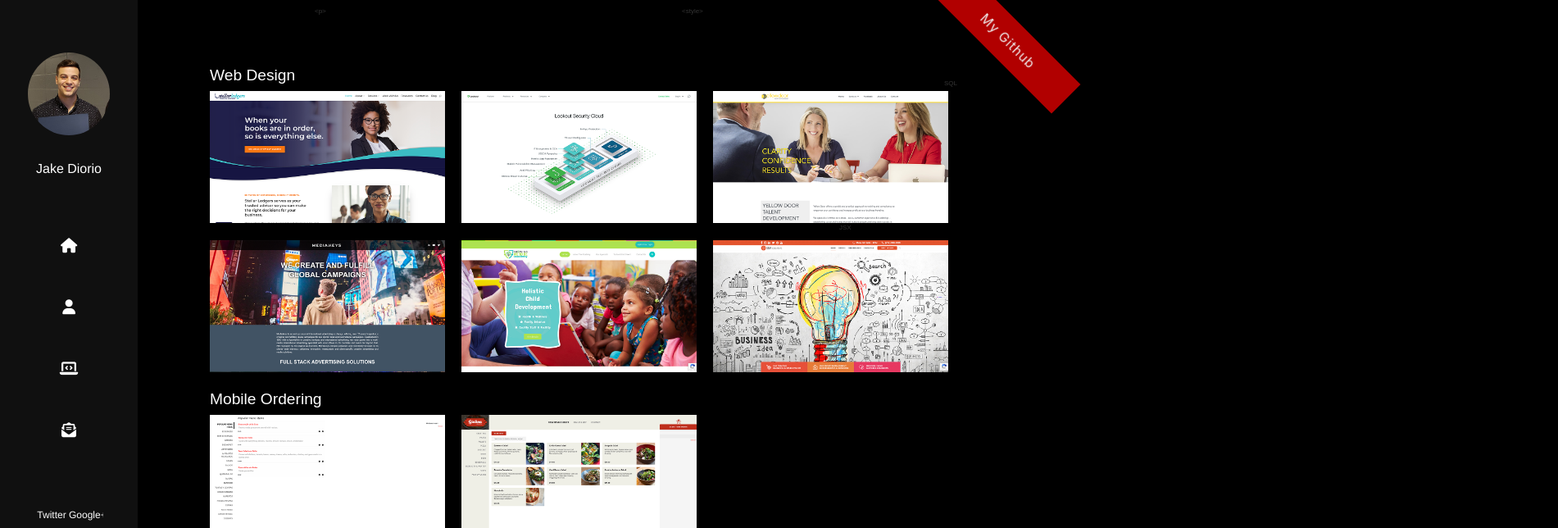
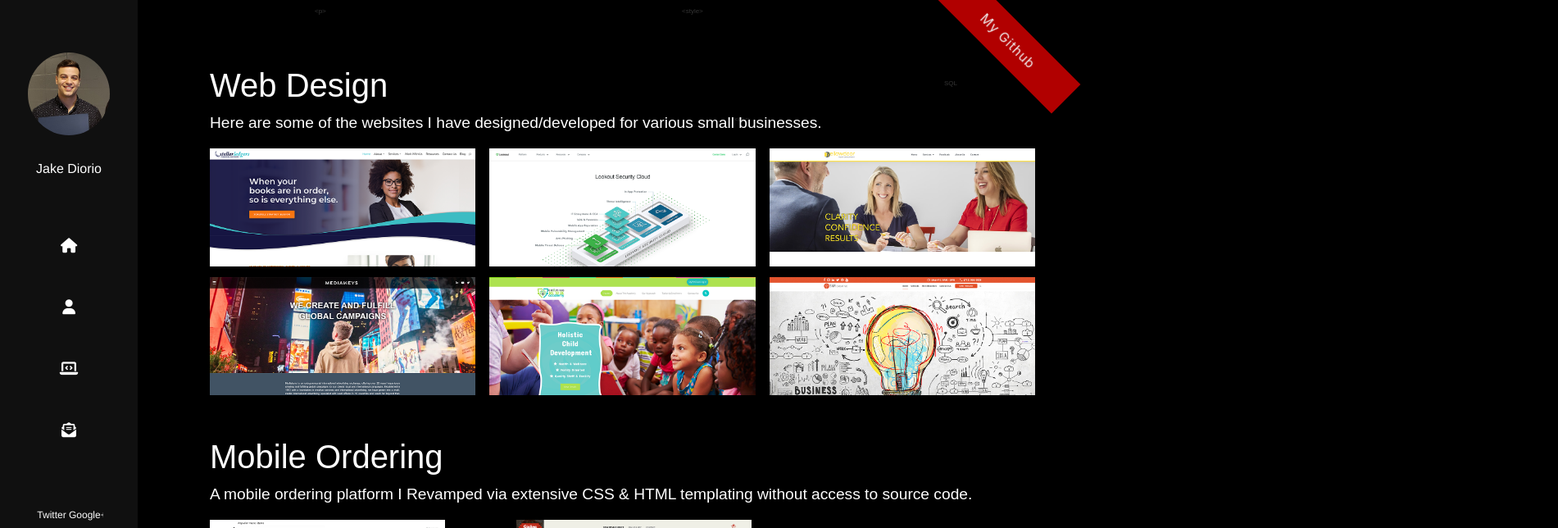
Before and after one commit to jdiorio2393/jake_portfolio, a React (Create React App) app: page /my-work in a window 1280 px wide. Shown: the top 644 px of the page at 82% size, 1901 px wide, since content can reach past the window. Built offline with nearby package versions, Linux system fonts and the light colour scheme; a web font is replaced by a local one.

Commit message:
changes to Project page

```diff
--- a/src/App.css
+++ b/src/App.css
@@ -212,6 +212,15 @@ h3 {
   /* padding: 5% 0; */
 }
 
+h3.web-design {
+  font-size: 2.5rem !important;
+}
+
+h3.mobile-ordering {
+  font-size: 2.5rem !important;
+  margin-top: 5%;
+}
+
 h4 {
   font-family: 'brandon-grotesque', sans-serif;
   font-size: 1.6rem !important;
@@ -222,3 +231,8 @@ h4 {
 a {
   color: white !important;
 }
+
+p {
+  font-family: 'brandon-grotesque', sans-serif;
+  color: white;
+}
--- a/src/components/Sidebar.js
+++ b/src/components/Sidebar.js
@@ -29,7 +29,7 @@ const Sidebar = () => {
                 {/* eslint-disable-next-line */}
                 <a href='/'>
                   <i className='fas fa-home' aria-hidden='true'></i>
-                  {/* <p>about</p> */}
+                  <p style={{ display: 'none' }}>about</p>
                 </a>
               </li>
               <li>
--- a/src/components/about.css
+++ b/src/components/about.css
@@ -95,9 +95,24 @@
 }
 
 a.gitbtn {
+  border: solid 1px#bd0000;
+  background-color: #ffffff00;
+  color: #bd0000 !important;
+  padding: 2%;
+  margin-right: 5%;
+  transition: all 1s;
+}
+
+a.gitbtn:hover {
+  color: white !important;
+  text-decoration: none !important;
   background-color: #b10000;
-  padding: 2%;
-  border-radius: 5px;
+  /* border: none; */
+  transition: border 0px 1s ease;
+}
+
+a.gitbtn:active {
+  transform: translateY(-1px);
 }
 
 .github-link > a:hover {
--- a/src/components/about.js
+++ b/src/components/about.js
@@ -14,7 +14,7 @@ const About = () => {
         <div className='name'>{`<h1>`}</div> */}
         <h1 data-text='Jake Diorio'>
           <span style={{ fontSize: '5rem' }}>
-            My name is <span style={{ color: '#b10000' }}>Jake.</span>
+            My name is <span style={{ color: '#bd0000' }}>Jake.</span>
           </span>{' '}
           <br></br> I'm a web developer & designer based in NY.
         </h1>
@@ -31,6 +31,15 @@ const About = () => {
             >
               Check out my github
             </a>
+            <a
+              className='gitbtn'
+              href='https://github.com/jdiorio2393'
+              target='_blank'
+              rel='noopener noreferrer'
+              style={{ letterSpacing: '.2rem' }}
+            >
+              View my work
+            </a>
           </h3>
           <div className='title'>{`</button>`}</div>
         </div>
--- a/src/components/aboutMe.js
+++ b/src/components/aboutMe.js
@@ -9,7 +9,7 @@ const AboutMe = () => {
       <div className='aboutMe'>
         <div className='title'>{`<h1>`}</div>
         <h1 data-text='Jake Diorio'>
-          <span style={{ fontSize: '5rem', color: 'red' }}>About Me</span>
+          <span style={{ fontSize: '5rem', color: '#bd0000' }}>About Me</span>
         </h1>
         <div className='title'>{`</h1>`}</div>
 
--- a/src/components/cube/cube.css
+++ b/src/components/cube/cube.css
@@ -3,7 +3,7 @@
   width: 200px;
   height: 200px;
   border: 1px solid #212121cc;
-  background: #212121cc;
+  background: #171717;
   box-shadow: inset 0 0 20px rgba(0, 0, 0, 0.2);
   text-align: center;
   line-height: 180px;
--- a/src/components/projects/projects.css
+++ b/src/components/projects/projects.css
@@ -1,11 +1,3 @@
-.projects-container {
-  display: grid;
-  grid-template-columns: 1fr 1fr 1fr;
-  grid-template-rows: 1fr 1fr;
-  gap: 1px 1px;
-  grid-template-areas: '. . .' '. . .';
-}
-
 .projects-title {
   position: absolute;
   left: 20%;
@@ -19,4 +11,98 @@
   height: auto;
   padding-right: 2%;
   padding-bottom: 2%;
+  background-color: rgba(0, 0, 0, 0.582);
 }
+
+.pic-container {
+  display: grid;
+  grid-template-columns: 1fr 1fr 1fr;
+  grid-template-rows: 1fr 1fr;
+  gap: 13px 0px;
+  align-items: center;
+  grid-template-areas: '. . .' '. . .';
+}
+
+.pic-div1 {
+  background-image: url('/projects/stellarledgers.png');
+  background-size: cover;
+  height: 9rem;
+  width: 95%;
+}
+
+.pic-div1:hover {
+  filter: brightness(40%);
+}
+
+.pic-div1:hover .text {
+  opacity: 1;
+}
+
+.text {
+  margin-top: 20%;
+  opacity: 0;
+}
+
+.pic-div2 {
+  background-image: url('/projects/lookout.png');
+  background-size: cover;
+  height: 9rem;
+  width: 95%;
+}
+.pic-div3 {
+  background-image: url('/projects/yellowdoor.png');
+  background-size: cover;
+  height: 9rem;
+  width: 95%;
+}
+.pic-div4 {
+  background-image: url('/projects/mediakeys.png');
+  background-size: cover;
+  height: 9rem;
+  width: 95%;
+}
+.pic-div5 {
+  background-image: url('/projects/gmtb.png');
+  background-size: cover;
+  height: 9rem;
+  width: 95%;
+}
+.pic-div6 {
+  background-image: url('/projects/snrcreative.png');
+  background-size: cover;
+  height: 9rem;
+  width: 95%;
+}
+
+.text-div {
+  position: absolute;
+  z-index: 999;
+  opacity: 0;
+  width: 94%;
+  height: 8.2rem;
+  background-color: rgba(255, 255, 255, 0);
+  transition: all 1s ease;
+}
+
+.text-div:hover {
+  opacity: 1;
+  background-color: rgba(0, 0, 0, 0.637);
+  transition: all 1s ease;
+}
+
+p.work-description {
+  font-size: 1.2rem;
+}
+
+.card {
+  display: inline-block !important;
+}
+
+#stellar {
+  transition: all 0.5s ease;
+}
+
+#stellar:hover {
+  filter: brightness(40%);
+  transition: all 0.5s ease;
+}
--- a/src/components/projects/projects.js
+++ b/src/components/projects/projects.js
@@ -4,16 +4,97 @@ import './projects.css';
 const projects = () => {
   return (
     <div className='projects-title'>
-      <h3>Web Design</h3>
-      <img className='work-pic' src='/projects/stellarledgers.png'></img>
-      <img className='work-pic' src='/projects/lookout.png'></img>
-      <img className='work-pic' src='/projects/yellowdoor.png'></img>
-      <img className='work-pic' src='/projects/mediakeys.png'></img>
-      <img className='work-pic' src='/projects/gmtb.png'></img>
-      <img className='work-pic' src='/projects/snrcreative.png'></img>
-      <h3>Mobile Ordering</h3>
-      <img className='work-pic' src='/projects/old.png'></img>
-      <img className='work-pic' src='/projects/new.png'></img>
+      <h3 className='web-design'>Web Design</h3>
+      <p className='work-description'>
+        Here are some of the websites I have designed/developed for various
+        small businesses.
+      </p>
+      <div className='pic-container'>
+        <div className='pic-div1'>
+          {/* <div className='text-div'> */}
+          <div className='text-center text'>
+            <h4>Stellar Ledgers</h4>
+            <p>Accounting Firm</p>
+          </div>
+          {/* </div> */}
+          {/* <img
+            className='work-pic'
+            id='stellar'
+            src='/projects/stellarledgers.png'
+            alt=''
+          ></img> */}
+        </div>
+        <div className='pic-div2'>
+          <div className='text-div'>
+            <h4>Stellar Ledgers</h4>
+            <p>Accounting Firm</p>
+          </div>
+          {/* <img
+            className='work-pic'
+            id='lookout'
+            src='/projects/lookout.png'
+            alt=''
+          ></img> */}
+        </div>
+        <div className='pic-div3'>
+          <div className='text-div'>
+            <h4>Stellar Ledgers</h4>
+            <p>Accounting Firm</p>
+          </div>
+          {/* <img
+            className='work-pic'
+            id='yellowdoor'
+            src='/projects/yellowdoor.png'
+            alt=''
+          ></img> */}
+        </div>
+        <div className='pic-div4'>
+          <div className='text-div'>
+            <h4>Stellar Ledgers</h4>
+            <p>Accounting Firm</p>
+          </div>
+          {/* <img
+            className='work-pic'
+            id='media'
+            src='/projects/mediakeys.png'
+            alt=''
+          ></img> */}
+        </div>
+        <div className='pic-div5'>
+          <div className='text-div'>
+            <h4>Stellar Ledgers</h4>
+            <p>Accounting Firm</p>
+          </div>
+          {/* <img
+            className='work-pic'
+            id='gmtb'
+            src='/projects/gmtb.png'
+            alt=''
+          ></img> */}
+        </div>
+        <div className='pic-div6'>
+          <div className='text-div'>
+            <h4>Stellar Ledgers</h4>
+            <p>Accounting Firm</p>
+          </div>
+          {/* <img
+            className='work-pic'
+            id='snr'
+            src='/projects/snrcreative.png'
+            alt=''
+          ></img> */}
+        </div>
+      </div>
+      <h3 className='mobile-ordering'>Mobile Ordering</h3>
+      <p className='work-description'>
+        A mobile ordering platform I Revamped via extensive CSS & HTML
+        templating without access to source code.
+      </p>
+      <img className='work-pic' src='/projects/old.png' alt=''></img>
+      <h1 className='work-pic'>
+        <span style={{ color: '#0244fd' }}>{`=>`}</span>
+      </h1>
+      <img className='work-pic' src='/projects/new.png' alt=''></img>
     </div>
   );
 };
```
